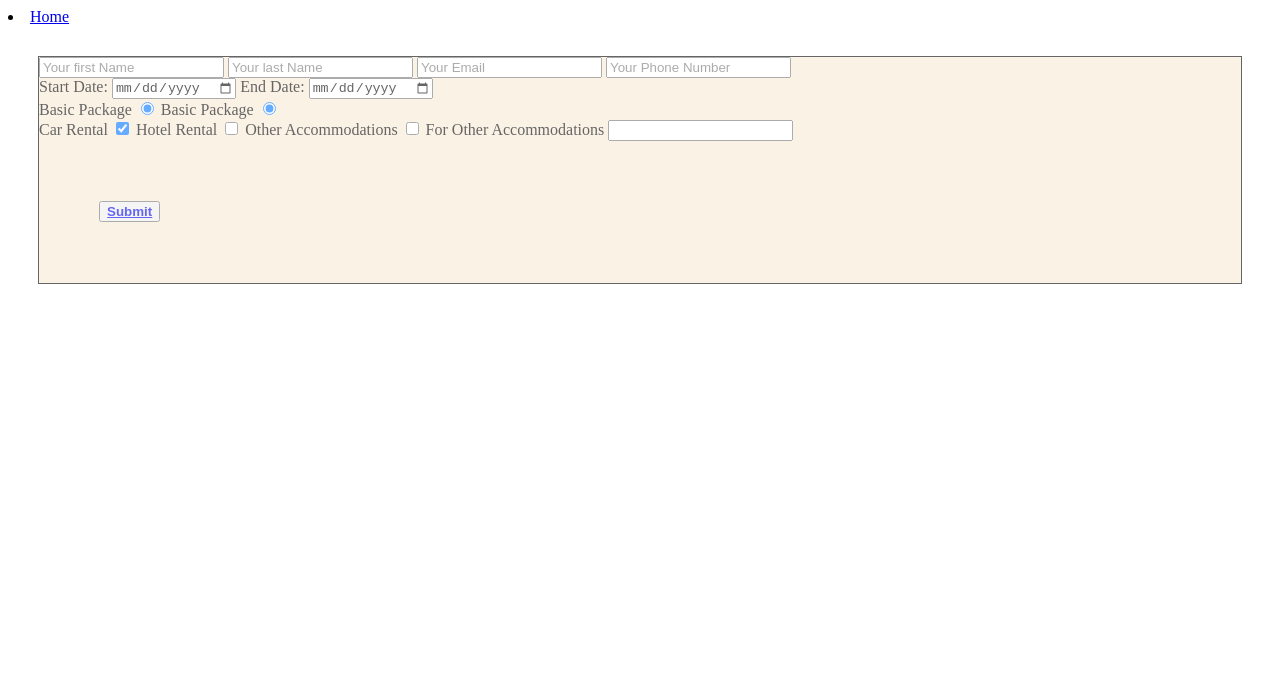
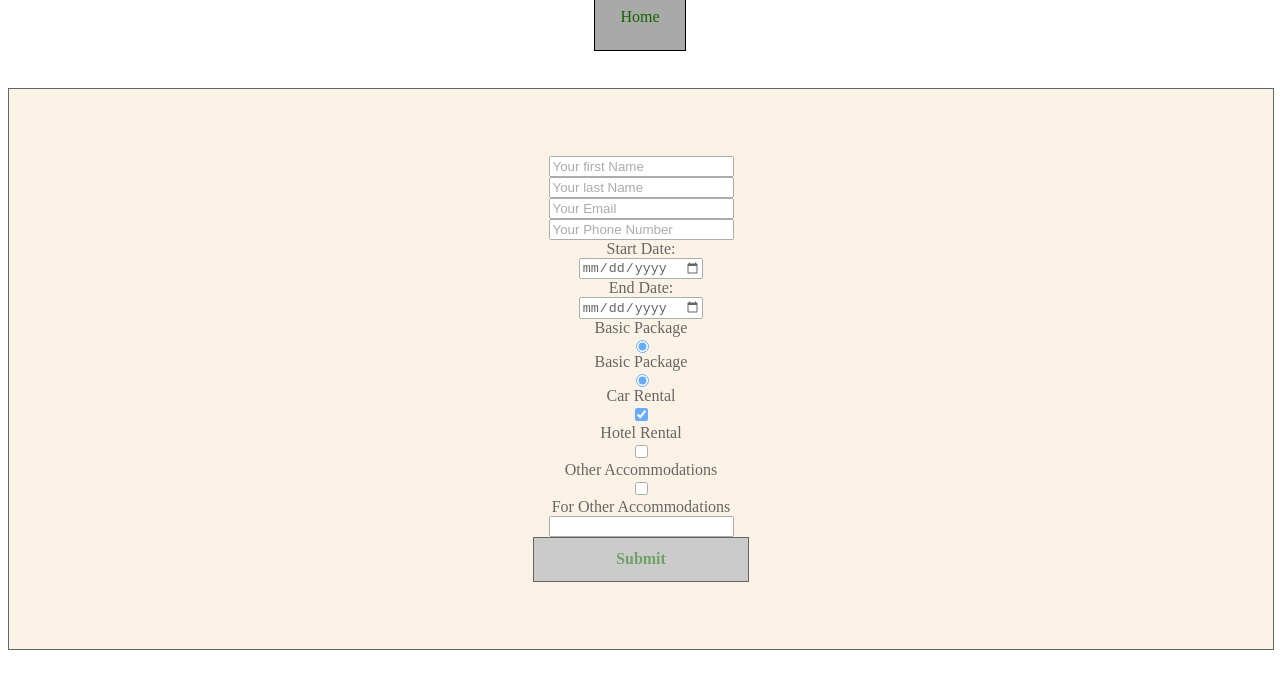
Before and after one commit to emohawk13/dp-frontend-submit, a plain HTML site: page pages/resForm.html in a window 1280 px wide. Drawn offline with Linux system fonts and the light colour scheme.

Commit message:
refactored commit

```diff
--- a/pages/resForm.html
+++ b/pages/resForm.html
@@ -1,39 +1,33 @@
 <!-- resForm.html -->
 <!DOCTYPE html>
 <html lang="en">
+
 <head>
     <meta charset="UTF-8">
     <meta name="viewport" content="width=device-width, initial-scale=1.0">
-  <link rel="stylesheet" href="/styles/commonStyles.css">
+    <link rel="stylesheet" href="/styles/common-styles.css">
     <title>Reservation Form</title>
 </head>
+
 <body>
     <nav>
-        <li>
-            <a href="../index.html">Home</a>
-        </li>
+        <a href="../index.html" class="nav-items">Home</a>
     </nav>
+
     <div class="container">
-        <form action="completedForm.html" method="get" >
-            <div>
+        <form action="completedForm.html" method="get">
             <input name="f_name" type="text" placeholder="Your first Name">
             <input name="l_name" type="text" placeholder="Your last Name">
             <input name="email" type="email" placeholder="Your Email">
             <input name="p_number" type="tel" placeholder="Your Phone Number">
-            </div>
-            <div>
             <label for="s_date">Start Date:</label>
             <input name="s_date" id="start_date" type="date" placeholder="Start Date">
             <label for="e_date">End Date:</label>
             <input id="e_date" for="end_date" type="date" placeholder="End Date">
-            </div>
-            <div>
             <label for="basic">Basic Package</label>
             <input type="radio" id="basic" checked>
             <label for="basic">Basic Package</label>
             <input type="radio" id="basic" checked>
-            </div>
-            <div>
             <label for="car">Car Rental</label>
             <input type="checkbox" id="car" checked>
             <label for="hotel">Hotel Rental</label>
@@ -42,9 +36,8 @@
             <input type="checkbox" id="other">
             <label for="other-tex">For Other Accommodations</label>
             <input type="textarea" id="other">
-            </div>
 
-            <button id="submit"><a href="completedForm.html">Submit</a></button>
+            <a href="completedForm.html" class="submit-button">Submit</a>
         </form>
     </div>
 </body>
--- /dev/null
+++ b/styles/common-styles.css
@@ -0,0 +1,59 @@
+.body {
+  padding: 0;
+  margin: 0 auto;
+  background-color: beige;
+}
+
+.container {
+  display: flex;
+  flex-direction: column;
+  justify-content: center;
+  align-items: center;
+  min-height: 70vh;
+  width: 100%;
+  background-color: antiquewhite;
+  border: 1px solid black;
+  opacity: 0.6;
+}
+
+form {
+  display: flex;
+  flex-direction: column;
+  justify-content: center;
+  align-items: center;
+  height: auto;
+  width: 50%;
+}
+
+input [type="text"] {
+  width: 95%;
+  padding: 12px 20px;
+  box-sizing: border-box;
+}
+
+.submit-button {
+  text-align: center;
+  border: 1px solid black;
+  background-color: darkgrey;
+  color: rgb(17, 102, 0);
+  width: 30%;
+  text-decoration: none;
+  font-size: 1rem;
+  font-weight: bolder;
+  padding: 2%;
+}
+
+nav {
+  height: 10vh;
+  text-align: center;
+}
+
+.nav-items {
+  text-align: center;
+  font-size: 1rem;
+  text-decoration: none;
+  background-color: darkgrey;
+  color: rgb(17, 102, 0);
+  padding: 2%;
+  border: 1px solid black;
+}
--- a/styles/commonStyles.css
+++ /dev/null
@@ -1,23 +0,0 @@
-.body {
-    background-color: beige;
-}
-
-.container {
-    margin: 30px;
-    background-color: antiquewhite;
-    border: 1px solid black;
-    opacity: 0.6;
-}
-
-.container button {
-    margin: 5%;
-    font-weight: bold;
-    color: black;
-}
-
-input [type=text] {
-    width: 95%;
-    padding: 12px 20px;
-    margin: 8px 0;
-    box-sizing: border-box;
-}
```
Also changed, not shown: index.html (+6 -4 lines), pages/completedForm.html (+8 -6 lines). Lines whose indentation alone changed are shown as unchanged.
